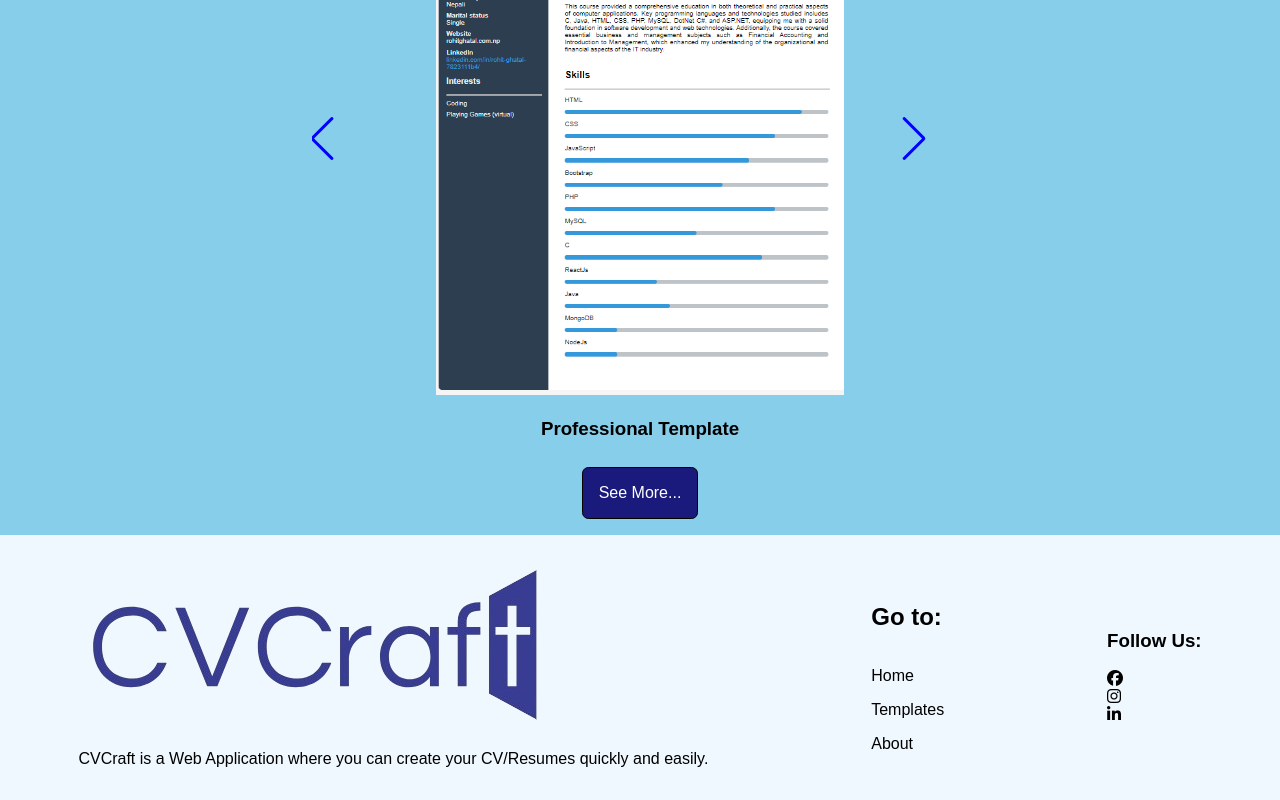
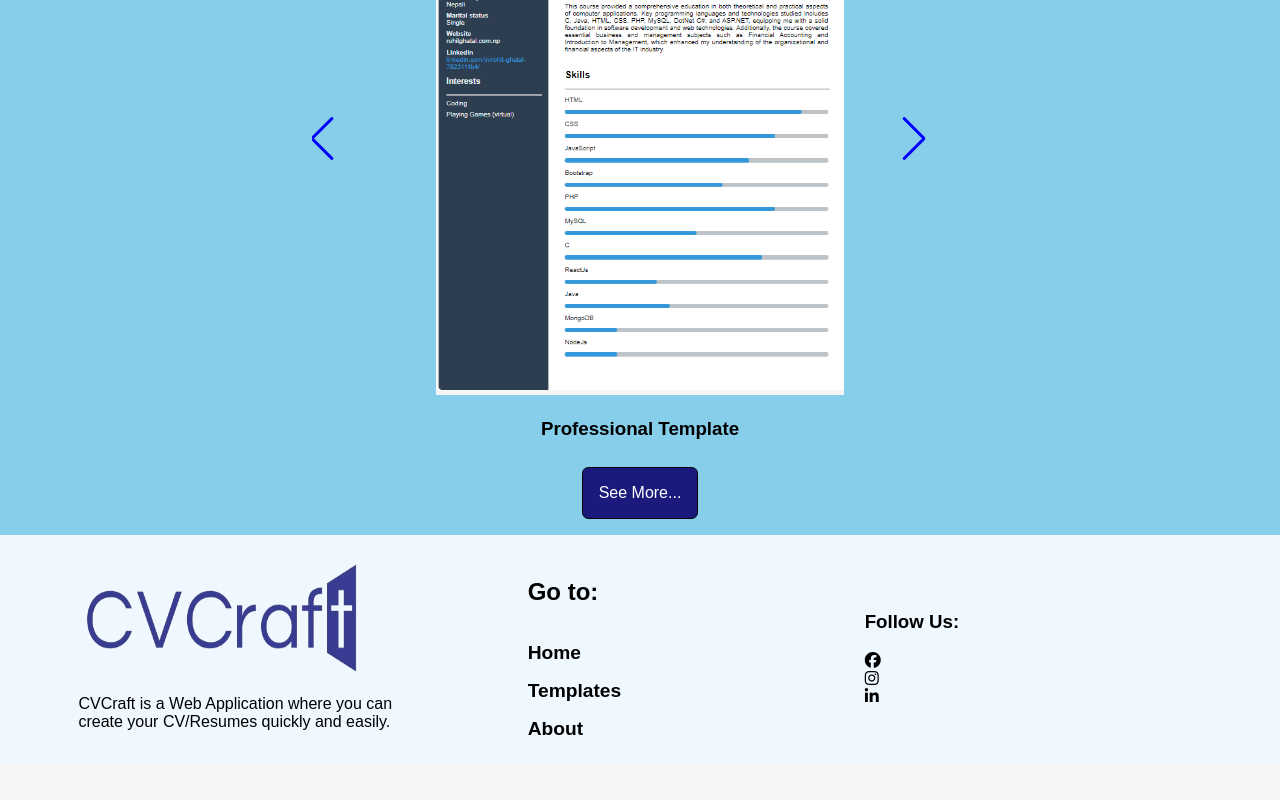
Before and after one commit to rohitghatal1/CVMaker-ReactJS, a React (Create React App) app: page / in a window 1280 px wide. Shown: the part 1539-2339 px from the top of the page. After the commit the page ends 2302 px from the top, so only its background shows below. Built offline with nearby package versions, Linux system fonts and the light colour scheme.

Commit message:
added style for logo and quick links

```diff
--- a/src/components/footer.css
+++ b/src/components/footer.css
@@ -17,3 +17,32 @@ footer{
     align-items: flex-start;
     gap: 1rem;
 }
+
+.quickLinks .links{
+    font-size: 1.2rem;
+    cursor: pointer;
+    font-weight: bold;
+}
+.aboutApp{
+    width: 40%;
+}
+
+.aboutApp .applogo{
+    width: 18rem;
+    height: 8rem;
+}
+.aboutApp .applogo img{
+    width: 100%;
+    height: 100%;
+}
+
+.aboutApp .appDesc{
+    width: 20rem;
+}
+.quickLinks{
+    width: 30%;
+}
+
+.socialSection{
+    width: 30%;
+}
```
